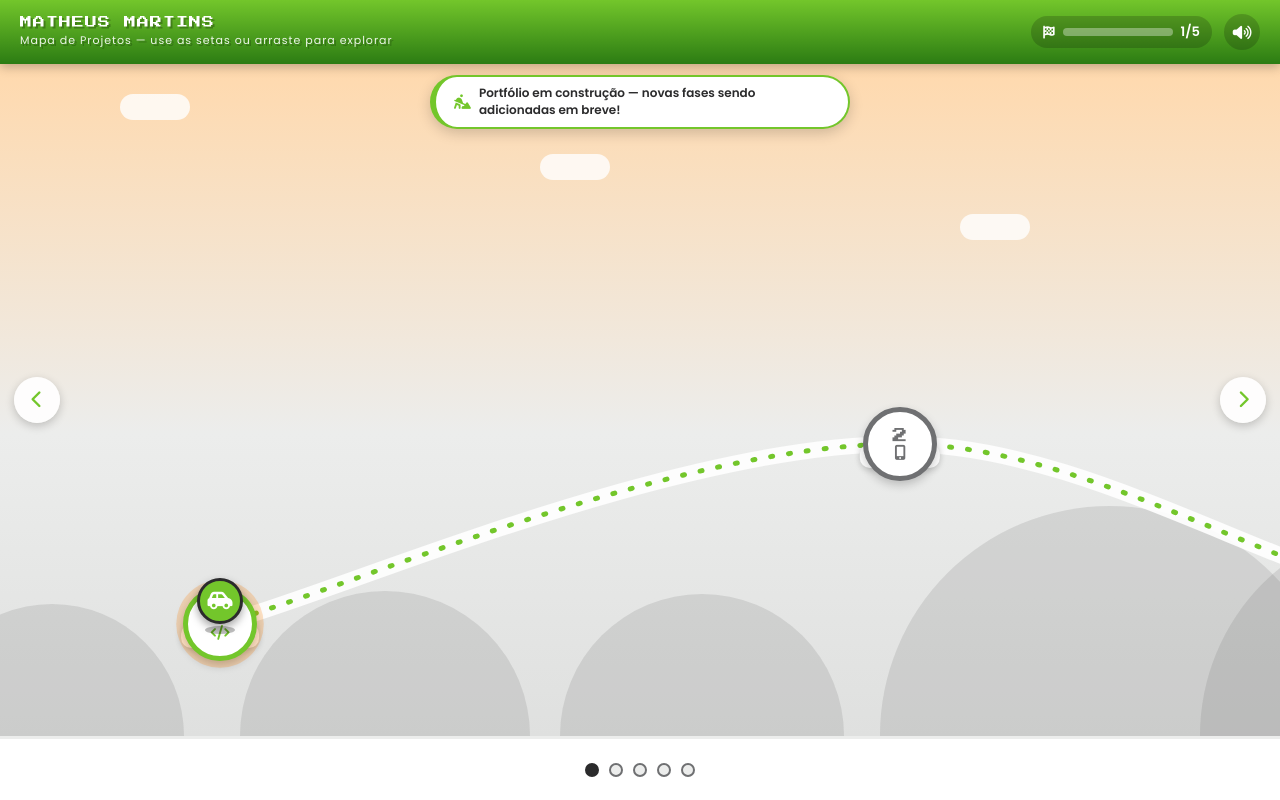
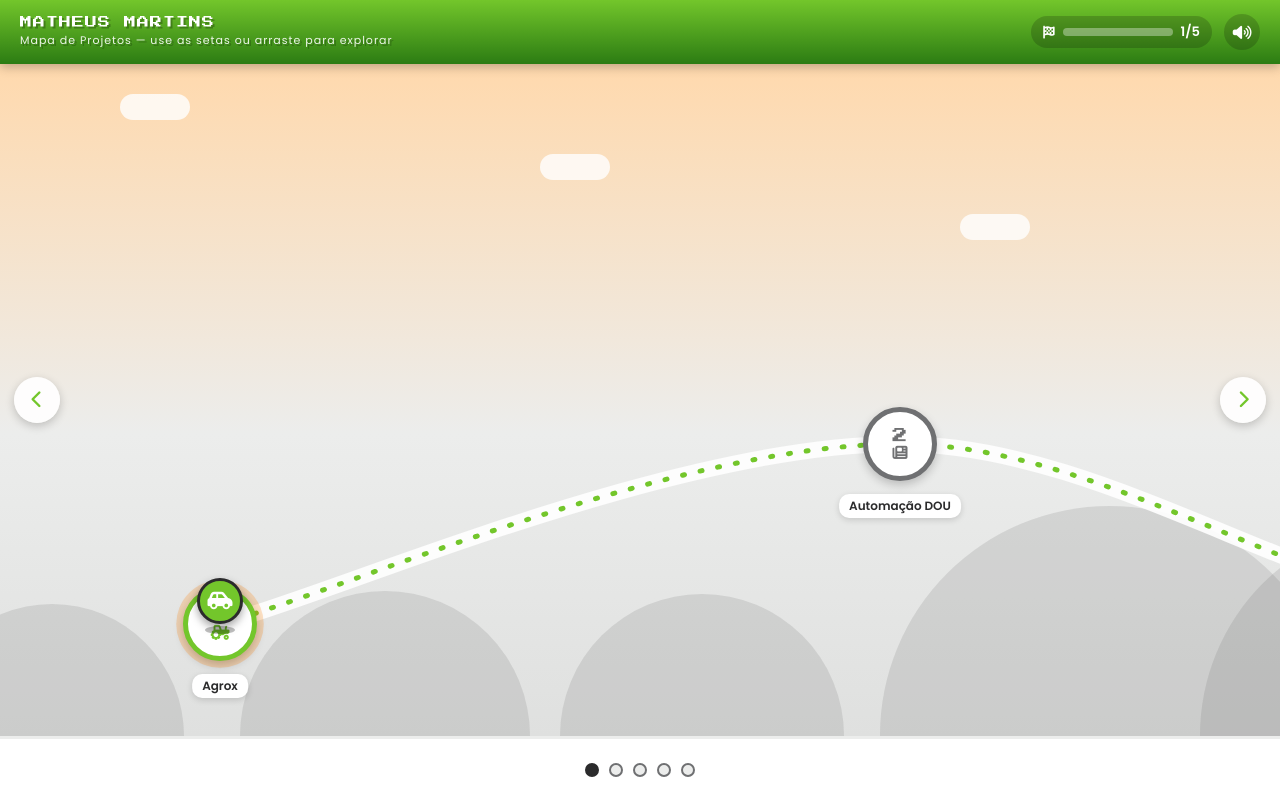
Before and after one commit to devomatheus/portfolio, a plain HTML site: page index.html in a window 1280 px wide. Drawn offline with nearby package versions, Linux system fonts and the light colour scheme.

Commit message:
feat(ui): novas fases aducuibadas

```diff
--- a/index.html
+++ b/index.html
@@ -1,5 +1,6 @@
 <!DOCTYPE html>
 <html lang="pt-BR">
+
 <head>
   <meta charset="UTF-8">
   <meta name="viewport" content="width=device-width, initial-scale=1.0">
@@ -7,7 +8,8 @@
 
   <!-- Fontes -->
   <link rel="preconnect" href="https://fonts.googleapis.com">
-<link href="https://fonts.googleapis.com/css2?family=Press+Start+2P&family=Poppins:wght@400;600;700&display=swap" rel="stylesheet">
+  <link href="https://fonts.googleapis.com/css2?family=Press+Start+2P&family=Poppins:wght@400;600;700&display=swap"
+    rel="stylesheet">
 
   <!-- Ícones -->
   <link rel="stylesheet" href="https://cdnjs.cloudflare.com/ajax/libs/font-awesome/6.5.2/css/all.min.css">
@@ -15,19 +17,25 @@
   <!-- Estilo próprio -->
   <link rel="stylesheet" href="style.css">
 </head>
+
 <body>
-
   <!-- ===================== CABEÇALHO ===================== -->
   <header id="cabecalho">
     <div class="titulo">
       MATHEUS MARTINS
-    <span>Mapa de Projetos — use as setas ou arraste para explorar</span>
+      <span>
+        Mapa de Projetos — use as setas ou arraste para explorar
+      </span>
     </div>
     <div id="controles-topo">
       <div class="progresso-wrap">
         <i class="fas fa-flag-checkered"></i>
-      <div class="progresso-barra"><div id="progresso-barra-interna"></div></div>
-      <span id="progresso-texto">0/10</span>
+        <div class="progresso-barra">
+          <div id="progresso-barra-interna"></div>
+        </div>
+        <span id="progresso-texto">
+          0/10
+        </span>
       </div>
       <button id="botao-som" class="botao-icone" title="Ativar/desativar som">
         <i class="fas fa-volume-high"></i>
@@ -36,10 +44,12 @@
   </header>
 
   <!-- ===================== AVISO DE CONSTRUÇÃO ===================== -->
-<div id="aviso-construcao">
+  <!-- <div id="aviso-construcao">
     <i class="fas fa-person-digging"></i>
-  <span>Portfólio em construção — novas fases sendo adicionadas em breve!</span>
-</div>
+    <span>
+      Portfólio em construção — novas fases sendo adicionadas em breve!
+    </span>
+  </div> -->
 
   <!-- ===================== MAPA ===================== -->
   <button id="seta-esquerda" class="seta-navegacao" title="Fase anterior">
@@ -95,4 +105,5 @@
   <!-- Script próprio -->
   <script src="script.js"></script>
 </body>
+
 </html>
--- a/script.js
+++ b/script.js
@@ -7,17 +7,48 @@ $(function () {
      de cada fase quando o projeto correspondente estiver pronto.
   ========================================================= */
   var FASES = [
-    { x: 220,  y: 560, icone: "fa-code",          titulo: "Projeto 01" },
-    { x: 900,  y: 380, icone: "fa-mobile-screen-button", titulo: "Projeto 02" },
-    { x: 1580, y: 560, icone: "fa-database",      titulo: "Projeto 03" },
-    { x: 2260, y: 300, icone: "fa-robot",         titulo: "Projeto 04" },
-    { x: 2940, y: 440, icone: "fa-trophy",        titulo: "Projeto 05", final: true }
+    {
+      x: 220, y: 560, icone: "fa-tractor", titulo: "Agrox",
+      subtitulo: "Gestão agropecuária",
+      descricao: "Sistema de gestão agropecuária que centraliza, em um único painel, as informações do dia a dia de uma propriedade rural — plantio, insumos, manejo, máquinas, produção, criação e solo — hoje espalhadas em cadernos, planilhas e conversas soltas. Traz previsão do tempo, calendário integrado com todos os módulos, contatos de emergência e assistente virtual, com acesso rápido em qualquer dispositivo, inclusive no celular durante o trabalho no campo.",
+      tecnologias: ["HTML5", "CSS3", "JavaScript"],
+      link: "https://devomatheus.github.io/agrox-frontend/"
+    },
+    {
+      x: 900, y: 380, icone: "fa-newspaper", titulo: "Automação DOU",
+      subtitulo: "Extração do Diário Oficial da União",
+      descricao: "Automação em Python que coleta, baixa e consolida diariamente as publicações da Seção 1 do Diário Oficial da União, gerando um arquivo Markdown pronto para leitura ou análise. Roda em três etapas sequenciais — consulta e salva metadados sem duplicatas, baixa o conteúdo completo de cada publicação e consolida tudo em um Markdown diário —, com controle de período que recupera automaticamente dias em que a automação não rodou.",
+      tecnologias: ["Python 3.13", "SQLite", "BeautifulSoup4", "Loguru"],
+      link: "https://github.com/devomatheus/automacao-extracao-diario-oficial-uniao"
+    },
+    {
+      x: 1580, y: 560, icone: "fa-server", titulo: "Monitoramento Droplets",
+      subtitulo: "Painel de controle DigitalOcean",
+      descricao: "Painel web para visualizar e controlar droplets da DigitalOcean sem precisar acessar o painel oficial ou a CLI a cada verificação de status. Lista todas as droplets da conta com nome, IP, status e indicador visual, além de permitir ligar, desligar e reiniciar diretamente pela interface. Construído em Flask com padrão de application factory e Blueprints, expõe também uma API REST própria — desacoplada da interface — que pode ser reaproveitada por scripts, dashboards ou outras integrações.",
+      tecnologias: ["Python", "Flask", "pydo", "JavaScript"],
+      link: "https://github.com/devomatheus/monitoramento-droplets-digitalocean"
+    },
+    {
+      x: 2260, y: 300, icone: "fa-wallet", titulo: "Planejador Financeiro",
+      subtitulo: "Controle de orçamento pessoal",
+      descricao: "Dashboard web para controle do orçamento mensal e das despesas ao longo do ano, com os dados salvos diretamente no navegador. Permite definir um orçamento base, organizar o ano em 12 meses num acordeão, adicionar e remover despesas em cada mês e acompanhar o saldo, que se acumula automaticamente de um mês para o outro, projetando o resultado final do ano. Sem instalação, planilhas ou cadastro — basta abrir no navegador para ter uma visão clara da saúde financeira mês a mês.",
+      tecnologias: ["HTML5", "Bootstrap", "jQuery", "LocalStorage"],
+      link: "https://devomatheus.github.io/planejador-financeiro-pessoal/"
+    },
+    {
+      x: 2940, y: 440, icone: "fa-key", titulo: "Gerenciador de Chaves SSH",
+      subtitulo: "Visualização e cópia de chaves SSH",
+      descricao: "Aplicação web para visualizar e copiar as chaves SSH armazenadas localmente no diretório ~/.ssh, eliminando a necessidade de navegar pelo terminal e usar comandos como cat para lê-las. Lista automaticamente as chaves encontradas, distingue visualmente públicas e privadas, exibe uma pré-visualização do conteúdo com o valor completo ao passar o mouse e oferece cópia para a área de transferência em um clique. Filtra arquivos irrelevantes como known_hosts, authorized_keys e config, lendo apenas os arquivos locais, sem enviar ou armazenar chaves externamente.",
+      tecnologias: ["Python 3", "Flask", "Jinja2", "JavaScript"],
+      link: "https://github.com/devomatheus/automacao-gerenciamento-chaves-ssh",
+      final: true
+    }
   ].map(function (fase, i) {
     fase.id = i;
-    fase.subtitulo = "Em breve";
-    fase.descricao = "A descrição deste projeto será adicionada em breve. Volte para conferir as novidades!";
-    fase.tecnologias = [];
-    fase.link = null;
+    if (fase.subtitulo === undefined) fase.subtitulo = "Em breve";
+    if (fase.descricao === undefined) fase.descricao = "A descrição deste projeto será adicionada em breve. Volte para conferir as novidades!";
+    if (fase.tecnologias === undefined) fase.tecnologias = [];
+    if (fase.link === undefined) fase.link = null;
     return fase;
   });
 
@@ -111,12 +142,10 @@ $(function () {
         .attr("data-id", fase.id)
         .css({ left: fase.x + "px", top: fase.y + "px" })
         .append('<div class="numero">' + (fase.id + 1) + '</div>')
-        .append('<i class="fas ' + fase.icone + ' icone-fase"></i>');
+        .append('<i class="fas ' + fase.icone + ' icone-fase"></i>')
+        .append($("<div>").addClass("fase-titulo").text(fase.titulo));
 
       $mundo.append($fase);
-      $mundo.append(
-        $("<div>").addClass("fase-titulo").css({ left: fase.x + "px", top: fase.y + "px" }).text(fase.titulo)
-      );
     });
     refletirEstadoFases();
   }
@@ -355,6 +384,11 @@ $(function () {
     $("#botao-fechar-modal, #modal-botao-fechar").on("click", fecharModal);
     $("#overlay-modal").on("click", function (e) { if (e.target === this) fecharModal(); });
 
+    $("#modal-botao-link").on("click", function () {
+      var fase = FASES[estado.atual];
+      if (fase.link) window.open(fase.link, "_blank", "noopener");
+    });
+
     $("#botao-som").on("click", function () {
       somAtivo = !somAtivo;
       localStorage.setItem("portfolio_mapa_som", JSON.stringify(somAtivo));
--- a/style.css
+++ b/style.css
@@ -261,6 +261,7 @@ html, body {
 
 .fase.final { width: 92px; height: 92px; margin-left: -46px; margin-top: -46px; }
 .fase.final .numero { font-size: 18px; }
+.fase.final .fase-titulo { top: 100px; }
 
 /* ===== Personagem ===== */
 #personagem {
```
Lines whose indentation alone changed are shown as unchanged.
